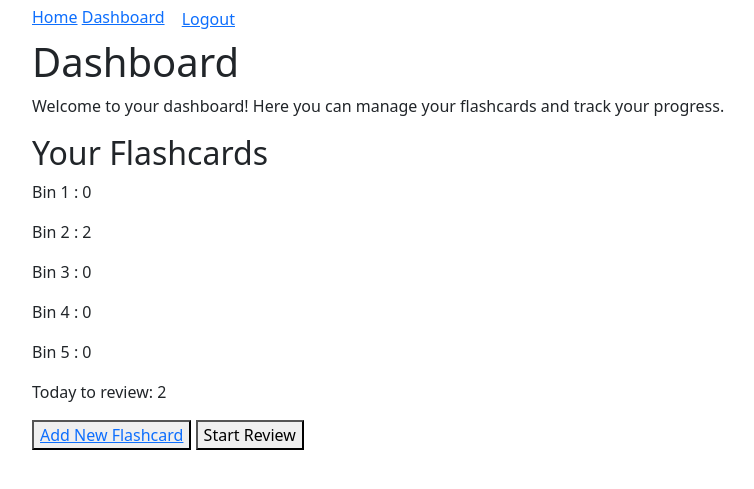
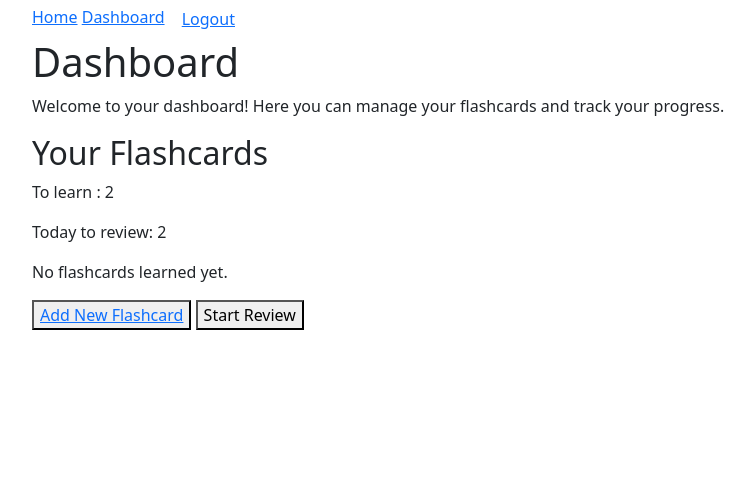
Before and after one commit to Maksymilian03/django-flashcards, a Django app: page /dashboard/ in a window 1280 px wide. Shown: the top 489 px of the page, without its empty margins (50-804 px from the left). Run offline with Django 5.2, Linux system fonts and the light colour scheme; a user stored in the database is signed in; data comes from the database, SQL or seed files in the repository; both versions use the stored data as it was after the commit.

Commit message:
naprawa błędu wyświetlania liczników i filtrowanie next_review po dacie

```diff
--- a/flashcards/templates/dashboard.html
+++ b/flashcards/templates/dashboard.html
@@ -4,15 +4,29 @@
     <h1>Dashboard</h1>
     <p>Welcome to your dashboard! Here you can manage your flashcards and track your progress.</p>
 
+    {% if not to_learn and not to_review and not flashcards_learned %}
+    <p>You have no flashcards yet. Start by adding some flashcards to learn!</p>
+    {% else %}
     <h2>Your Flashcards</h2>
+    {% endif %}
 
-    <p>Bin 1 : {{ stats.0.count }}</p>
-    <p>Bin 2 : {{ stats.1.count }}</p>
-    <p>Bin 3 : {{ stats.2.count }}</p>
-    <p>Bin 4 : {{ stats.3.count }}</p>
-    <p>Bin 5 : {{ stats.4.count }}</p>
+    {% if to_learn %}
+    <p>To learn : {{ to_learn }}</p>
+    {% endif %}
 
+    {% if to_review %}
     <p>Today to review: {{ to_review }}</p>
+    {% else %}
+    <p>No flashcards to review today.</p>
+    {% endif %}
+
+    {% if flashcards_learned %}
+    <p>Flashcards learned: {{ flashcards_learned }}</p>
+    {% else %}
+    <p>No flashcards learned yet.</p>
+    {% endif %}
+
+
 
     <button><a href="{% url 'add_flashcard' %}">Add New Flashcard</a></button>
 
--- a/flashcards/templates/to_review.html
+++ b/flashcards/templates/to_review.html
@@ -16,6 +16,8 @@
             <a class="btn btn-danger btn-sm" href="{% url 'mark_flashcard' to_review.id 'false' %}">Mark as Unknown</a>
         </div>
         {% endfor %}
+    {% else %}
+        <p>No flashcards to review today. Great job!</p>
     {% endif %}
 
     <script>
--- a/flashcards/views.py
+++ b/flashcards/views.py
@@ -16,18 +16,16 @@ def index(request):
     })
 @login_required
 def dashboard(request):
-    stats = []
 
-    for i in range (1, 6):
-        stats.append({
-            'bin': i,
-            'count': UserProgress.objects.filter(user=request.user, bin=i).count()
-        })
+    to_learn = UserProgress.objects.filter(user=request.user, bin__lt=6).count()
 
-    to_review = UserProgress.objects.filter(user=request.user, next_review__lte=timezone.now()).count()
+    flashcards_learned =UserProgress.objects.filter(user=request.user, bin=6).count()
+
+    to_review = UserProgress.objects.filter(user=request.user, next_review__date__lte=timezone.now().date()).count()
 
     return render(request, 'dashboard.html', {
-        'stats': stats,
+        'to_learn': to_learn,
+        'flashcards_learned': flashcards_learned,
         'to_review': to_review
     })
 
@@ -35,7 +33,7 @@ def dashboard(request):
 
 def start_review(request):
 
-    to_review = UserProgress.objects.filter(user=request.user, next_review__lte=timezone.now()).all()
+    to_review = UserProgress.objects.filter(user=request.user, next_review__date__lte=timezone.now().date()).all()
 
     return render(request, 'to_review.html', {
         'to_review': to_review
```
Also changed, not shown: db.sqlite3, 1 other file.
